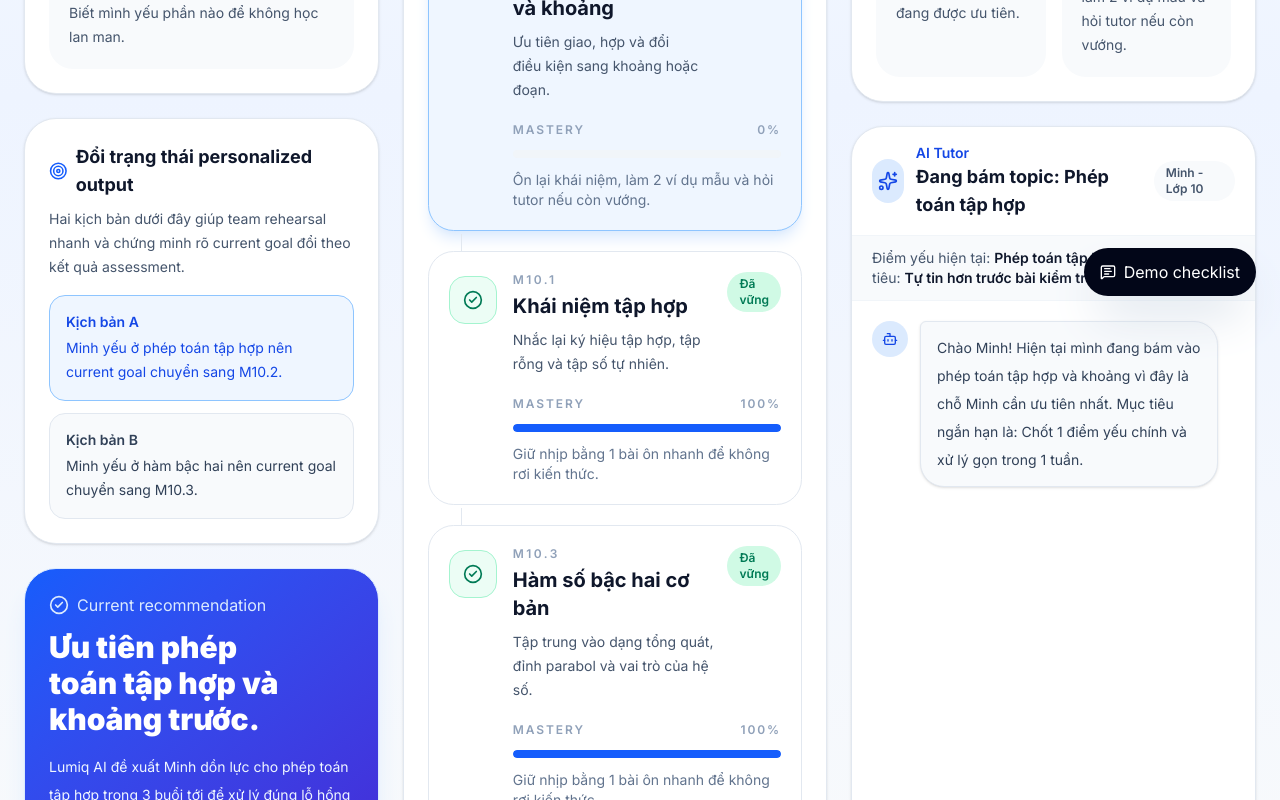
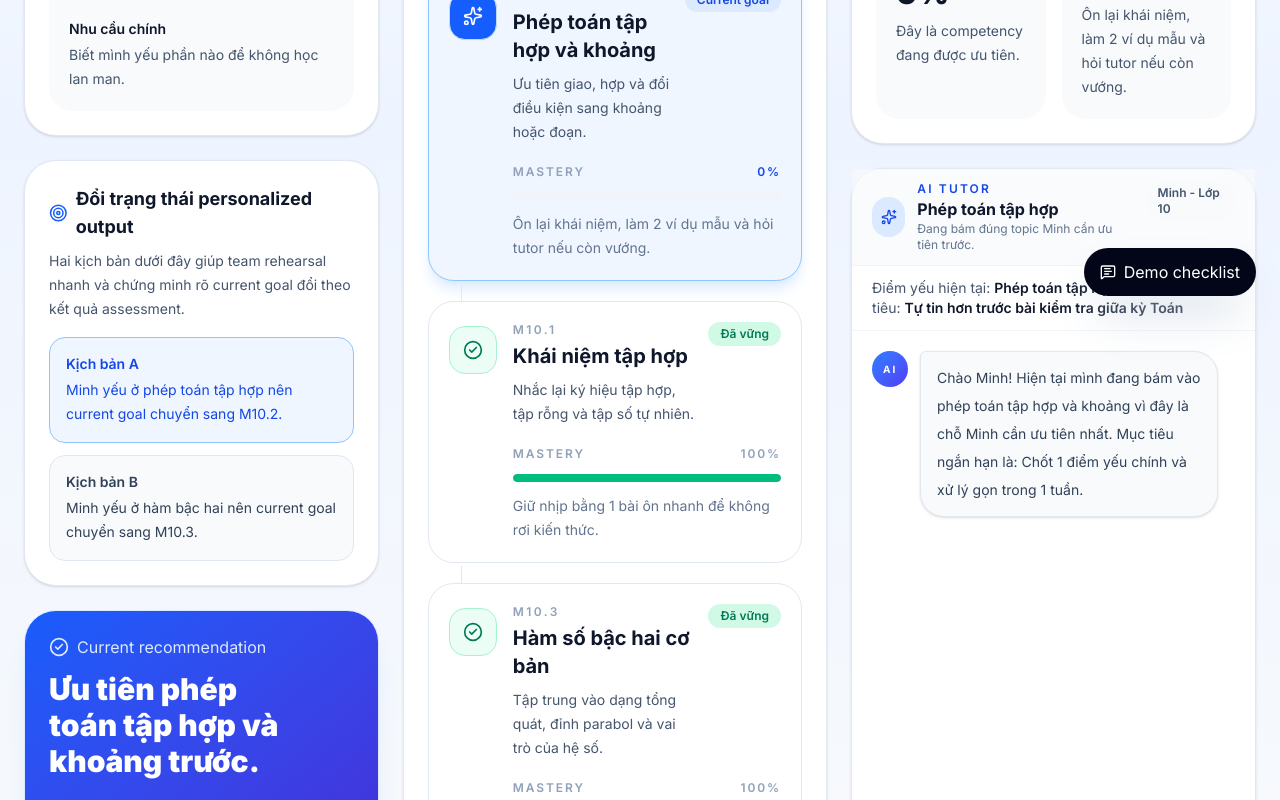
Before and after one commit to duynguyen31241020400-lang/nangluc-ai, a Next.js app: page /learn/math in a window 1280 px wide. Shown: the part 480-1280 px from the top of the page. Built offline with nearby package versions, Linux system fonts and the light colour scheme.

Commit message:
Polish prototype UI for student testing

```diff
--- a/src/app/globals.css
+++ b/src/app/globals.css
@@ -22,6 +22,9 @@ body {
   min-height: 100vh;
   background: var(--background);
   color: var(--foreground);
+  -webkit-font-smoothing: antialiased;
+  -moz-osx-font-smoothing: grayscale;
+  text-rendering: optimizeLegibility;
 }
 
 button,
@@ -38,3 +41,25 @@ textarea {
 .text-balance {
   text-wrap: balance;
 }
+
+.custom-scrollbar {
+  scrollbar-width: thin;
+  scrollbar-color: #94a3b8 transparent;
+}
+
+.custom-scrollbar::-webkit-scrollbar {
+  width: 6px;
+}
+
+.custom-scrollbar::-webkit-scrollbar-track {
+  background: transparent;
+}
+
+.custom-scrollbar::-webkit-scrollbar-thumb {
+  border-radius: 9999px;
+  background: linear-gradient(180deg, #93c5fd 0%, #64748b 100%);
+}
+
+.custom-scrollbar::-webkit-scrollbar-thumb:hover {
+  background: linear-gradient(180deg, #60a5fa 0%, #475569 100%);
+}
--- a/src/app/learn/math/page.tsx
+++ b/src/app/learn/math/page.tsx
@@ -21,7 +21,7 @@ export default function LearnMathPage() {
 
   useEffect(() => {
     const initialReport = getOrCreateDemoReport();
-    const initialNodes = buildLearningNodes(initialReport) as CompetencyNode[];
+    const initialNodes = buildLearningNodes(initialReport);
     setReport(initialReport);
     setActiveNode(initialNodes[0]);
   }, []);
@@ -31,7 +31,7 @@ export default function LearnMathPage() {
       return [] as CompetencyNode[];
     }
 
-    return buildLearningNodes(report) as CompetencyNode[];
+    return buildLearningNodes(report);
   }, [report]);
 
   useEffect(() => {
@@ -58,8 +58,8 @@ export default function LearnMathPage() {
   return (
     <main className="min-h-screen bg-[linear-gradient(180deg,#f8fbff_0%,#eef4ff_42%,#f8fafc_100%)] px-6 py-8 text-slate-900">
       <div className="mx-auto max-w-7xl space-y-8">
-        <div className="flex flex-col gap-4 lg:flex-row lg:items-center lg:justify-between">
-          <div>
+        <div className="flex flex-col gap-5 rounded-[2rem] border border-white/70 bg-white/70 p-5 shadow-sm backdrop-blur lg:flex-row lg:items-start lg:justify-between">
+          <div className="max-w-3xl">
             <Link href="/" className="inline-flex items-center gap-2 text-sm font-semibold text-slate-500 transition hover:text-blue-700">
               <ArrowLeft className="h-4 w-4" />
               Quay lại landing
@@ -69,7 +69,7 @@ export default function LearnMathPage() {
               Đây là bản demo hẹp nhưng thật của Lumiq AI: assessment vừa chạy xong được chuyển thành current goal rõ ràng, và tutor sẽ bám vào đúng điểm yếu đó.
             </p>
           </div>
-          <div className="rounded-[1.75rem] border border-blue-100 bg-white/90 p-4 shadow-sm backdrop-blur">
+          <div className="rounded-[1.75rem] border border-blue-100 bg-blue-50/70 p-4 shadow-sm">
             <p className="text-xs font-semibold uppercase tracking-[0.18em] text-slate-400">Prototype guardrail</p>
             <p className="mt-2 text-sm leading-6 text-slate-600">
               Chỉ demo 1 learner archetype, 1 môn Toán, và 2 trạng thái personalized output đủ để chứng minh có cá nhân hóa.
@@ -78,7 +78,7 @@ export default function LearnMathPage() {
         </div>
 
         <div className="grid gap-6 xl:grid-cols-[0.92fr_1.1fr_1.05fr]">
-          <section className="space-y-6">
+          <section className="order-1 space-y-6">
             <div className="rounded-[2rem] border border-slate-200 bg-white p-6 shadow-sm">
               <div className="flex items-center justify-between gap-3">
                 <div>
@@ -141,7 +141,7 @@ export default function LearnMathPage() {
             </div>
           </section>
 
-          <section className="space-y-6">
+          <section className="order-3 space-y-6 xl:order-2">
             <div className="rounded-[2rem] border border-slate-200 bg-white p-6 shadow-sm">
               <div className="flex items-center gap-2">
                 <BrainCircuit className="h-5 w-5 text-blue-600" />
@@ -160,7 +160,7 @@ export default function LearnMathPage() {
             </div>
           </section>
 
-          <section className="space-y-6">
+          <section className="order-2 space-y-6 xl:order-3">
             <div className="rounded-[2rem] border border-slate-200 bg-white p-6 shadow-sm">
               <p className="text-sm font-semibold uppercase tracking-[0.18em] text-slate-400">Active focus</p>
               <h2 className="mt-2 text-2xl font-black text-slate-900">{activeNode.title}</h2>
@@ -184,7 +184,7 @@ function switchScenario(
   setActiveNode: Dispatch<SetStateAction<CompetencyNode | null>>,
 ) {
   const nextReport = loadScenarioReport(id);
-  const nextNodes = buildLearningNodes(nextReport) as CompetencyNode[];
+  const nextNodes = buildLearningNodes(nextReport);
   setReport(nextReport);
   setActiveNode(nextNodes[0]);
 }
--- a/src/components/learning/ProgressTree.tsx
+++ b/src/components/learning/ProgressTree.tsx
@@ -1,14 +1,23 @@
 "use client";
 
-import { CheckCircle2, LockOpen, Sparkles } from "lucide-react";
-import type { LearningNode } from "@/src/lib/data/competition";
+import { CheckCircle2, Sparkles } from "lucide-react";
 import { cn } from "@/src/lib/utils";
 
-export type CompetencyNode = LearningNode;
+export interface CompetencyNode {
+  id: string;
+  code: string;
+  title: string;
+  shortLabel: string;
+  mastery: number;
+  status: "completed" | "active" | "available";
+  description: string;
+  recommendedAction: string;
+  isCurrentGoal?: boolean;
+}
 
 interface ProgressTreeProps {
   nodes: CompetencyNode[];
-  activeNodeId?: CompetencyNode["id"];
+  activeNodeId?: string;
   onNodeClick: (node: CompetencyNode) => void;
 }
 
@@ -18,16 +27,18 @@ export default function ProgressTree({ nodes, activeNodeId, onNodeClick }: Progr
       {nodes.map((node, index) => {
         const isActiveCard = activeNodeId === node.id;
         const masteryPercent = Math.round(node.mastery * 100);
+        const helperText = node.status === "available" ? "Học sau khi xong mục tiêu hiện tại." : node.recommendedAction;
 
         return (
           <button
             key={node.id}
             onClick={() => onNodeClick(node)}
+            title={node.status === "available" ? "Học sau khi xong mục tiêu hiện tại" : undefined}
             className={cn(
               "group relative w-full rounded-[1.6rem] border p-5 text-left transition",
               isActiveCard
                 ? "border-blue-300 bg-blue-50 shadow-lg shadow-blue-100"
-                : "border-slate-200 bg-white hover:border-blue-200 hover:bg-blue-50/40",
+                : "border-slate-200 bg-white hover:border-blue-200 hover:bg-blue-50/40 hover:shadow-sm",
             )}
           >
             {index !== nodes.length - 1 ? (
@@ -37,7 +48,7 @@ export default function ProgressTree({ nodes, activeNodeId, onNodeClick }: Progr
             <div className="flex items-start gap-4">
               <div
                 className={cn(
-                  "mt-1 flex h-12 w-12 items-center justify-center rounded-2xl border text-sm font-bold",
+                  "mt-1 flex h-12 w-12 shrink-0 items-center justify-center rounded-2xl border text-sm font-bold",
                   node.status === "completed" && "border-emerald-200 bg-emerald-50 text-emerald-700",
                   node.status === "active" && "border-blue-200 bg-blue-600 text-white",
                   node.status === "available" && "border-slate-200 bg-slate-50 text-slate-600",
@@ -48,7 +59,7 @@ export default function ProgressTree({ nodes, activeNodeId, onNodeClick }: Progr
                 ) : node.status === "active" ? (
                   <Sparkles className="h-5 w-5" />
                 ) : (
-                  <LockOpen className="h-5 w-5" />
+                  <span className="text-xs font-bold">{masteryPercent}%</span>
                 )}
               </div>
 
@@ -59,27 +70,31 @@ export default function ProgressTree({ nodes, activeNodeId, onNodeClick }: Progr
                     <h3 className="mt-1 text-xl font-bold text-slate-900">{node.title}</h3>
                     <p className="mt-2 text-sm leading-6 text-slate-600">{node.description}</p>
                   </div>
-                  <div
-                    className={cn(
-                      "inline-flex rounded-full px-3 py-1 text-xs font-semibold",
-                      node.status === "completed" && "bg-emerald-100 text-emerald-700",
-                      node.status === "active" && "bg-blue-100 text-blue-700",
-                      node.status === "available" && "bg-slate-100 text-slate-600",
-                    )}
-                  >
-                    {node.isCurrentGoal ? "Current goal" : node.status === "completed" ? "Đã vững" : "Tiếp theo"}
+                  <div className={cn(
+                    "inline-flex shrink-0 rounded-full px-3 py-1 text-xs font-semibold",
+                    node.status === "completed" && "bg-emerald-100 text-emerald-700",
+                    node.status === "active" && "bg-blue-100 text-blue-700",
+                    node.status === "available" && "bg-slate-100 text-slate-600",
+                  )}>
+                    {node.isCurrentGoal ? "Current goal" : node.status === "completed" ? "Đã vững" : "Học sau"}
                   </div>
                 </div>
 
                 <div className="mt-5 space-y-3">
                   <div className="flex items-center justify-between text-xs font-semibold uppercase tracking-[0.16em] text-slate-400">
                     <span>Mastery</span>
-                    <span>{masteryPercent}%</span>
+                    <span className={cn(node.status === "active" && "text-blue-700")}>{masteryPercent}%</span>
                   </div>
                   <div className="h-2 overflow-hidden rounded-full bg-slate-100">
-                    <div className="h-full rounded-full bg-blue-600 transition-all" style={{ width: `${masteryPercent}%` }} />
+                    <div
+                      className={cn(
+                        "h-full rounded-full transition-all",
+                        node.status === "completed" ? "bg-emerald-500" : node.status === "active" ? "bg-blue-600" : "bg-slate-400",
+                      )}
+                      style={{ width: `${masteryPercent}%` }}
+                    />
                   </div>
-                  <p className="text-sm text-slate-500">{node.recommendedAction}</p>
+                  <p className="text-sm leading-6 text-slate-500">{helperText}</p>
                 </div>
               </div>
             </div>
--- a/src/components/learning/TutorChat.tsx
+++ b/src/components/learning/TutorChat.tsx
@@ -1,7 +1,7 @@
 "use client";
 
 import { FormEvent, useEffect, useRef, useState } from "react";
-import { Bot, Loader2, Send, Sparkles, User } from "lucide-react";
+import { Send, Sparkles, User } from "lucide-react";
 import type { LearningNode } from "@/src/lib/data/competition";
 import { cn } from "@/src/lib/utils";
 
@@ -116,15 +116,16 @@ export default function TutorChat({ activeNode, learnerContext }: TutorChatProps
   }
 
   return (
-    <section className="flex h-full min-h-[38rem] flex-col rounded-[2rem] border border-slate-200 bg-white shadow-sm">
-      <div className="flex items-center justify-between gap-4 border-b border-slate-100 px-5 py-4">
+    <section className="flex h-full min-h-[28rem] flex-col rounded-[2rem] border border-slate-200 bg-white shadow-sm sm:min-h-[34rem]">
+      <div className="flex items-start justify-between gap-4 border-b border-slate-100 bg-slate-50/70 px-5 py-3">
         <div className="flex items-center gap-3">
-          <div className="flex h-11 w-11 items-center justify-center rounded-2xl bg-blue-100 text-blue-700">
-            <Sparkles className="h-5 w-5" />
+          <div className="flex h-10 w-10 items-center justify-center rounded-2xl bg-blue-100 text-blue-700">
+            <Sparkles className="h-4 w-4" />
           </div>
           <div>
-            <p className="text-sm font-semibold text-blue-700">AI Tutor</p>
-            <h2 className="text-lg font-bold text-slate-900">Đang bám topic: {activeNode.shortLabel}</h2>
+            <p className="text-xs font-semibold uppercase tracking-[0.18em] text-blue-700">AI Tutor</p>
+            <h2 className="text-base font-bold text-slate-900">{activeNode.shortLabel}</h2>
+            <p className="text-xs text-slate-500">Đang bám đúng topic Minh cần ưu tiên trước.</p>
           </div>
         </div>
         <div className="rounded-full bg-slate-50 px-3 py-1 text-xs font-semibold text-slate-600">
@@ -132,11 +133,11 @@ export default function TutorChat({ activeNode, learnerContext }: TutorChatProps
         </div>
       </div>
 
-      <div className="border-b border-slate-100 bg-slate-50 px-5 py-3 text-sm text-slate-600">
+      <div className="border-b border-slate-100 bg-white px-5 py-3 text-sm text-slate-600">
         Điểm yếu hiện tại: <span className="font-semibold text-slate-900">{learnerContext.weakArea}</span>. Mục tiêu: <span className="font-semibold text-slate-900">{learnerContext.learnerTarget}</span>
       </div>
 
-      <div ref={scrollRef} className="flex-1 space-y-4 overflow-y-auto px-5 py-5">
+      <div ref={scrollRef} className="custom-scrollbar min-h-0 flex-1 space-y-4 overflow-y-auto px-5 py-5">
         {messages.map((message, index) => (
           <div
             key={`${message.role}-${index}`}
@@ -146,8 +147,8 @@ export default function TutorChat({ activeNode, learnerContext }: TutorChatProps
             )}
           >
             {message.role === "tutor" ? (
-              <div className="flex h-9 w-9 items-center justify-center rounded-full bg-blue-100 text-blue-700">
-                <Bot className="h-4 w-4" />
+              <div className="flex h-9 w-9 items-center justify-center rounded-full bg-gradient-to-br from-blue-500 to-indigo-600 text-[10px] font-bold tracking-[0.18em] text-white">
+                AI
               </div>
             ) : null}
             <div
@@ -169,9 +170,10 @@ export default function TutorChat({ activeNode, learnerContext }: TutorChatProps
         ))}
 
         {isLoading ? (
-          <div className="flex items-center gap-2 text-sm text-slate-400">
-            <Loader2 className="h-4 w-4 animate-spin" />
-            Lumiq AI đang dựng gợi ý tiếp theo cho Minh...
+          <div className="ml-12 flex items-center gap-1 text-sm text-slate-400">
+            <span className="h-2 w-2 rounded-full bg-slate-300 animate-bounce" />
+            <span className="h-2 w-2 rounded-full bg-slate-300 animate-bounce [animation-delay:120ms]" />
+            <span className="h-2 w-2 rounded-full bg-slate-300 animate-bounce [animation-delay:240ms]" />
           </div>
         ) : null}
       </div>
@@ -183,6 +185,7 @@ export default function TutorChat({ activeNode, learnerContext }: TutorChatProps
             onChange={(event) => setInput(event.target.value)}
             placeholder={`Hỏi về ${activeNode.shortLabel.toLowerCase()} hoặc nhờ tutor gợi ý bước tiếp theo...`}
             className="h-11 flex-1 bg-transparent text-sm text-slate-700 outline-none placeholder:text-slate-400"
+            maxLength={500}
             disabled={isLoading}
           />
           <button
@@ -193,6 +196,11 @@ export default function TutorChat({ activeNode, learnerContext }: TutorChatProps
             <Send className="h-4 w-4" />
           </button>
         </div>
+        {input.length >= 400 ? (
+          <p className={cn("pt-2 pr-4 text-right text-[11px]", input.length >= 480 ? "text-amber-600" : "text-slate-400")}>
+            {input.length}/500
+          </p>
+        ) : null}
       </form>
     </section>
   );
```
Also changed, not shown: src/app/assessment/page.tsx (+61 -10 lines), src/app/page.tsx (+39 -7 lines).
